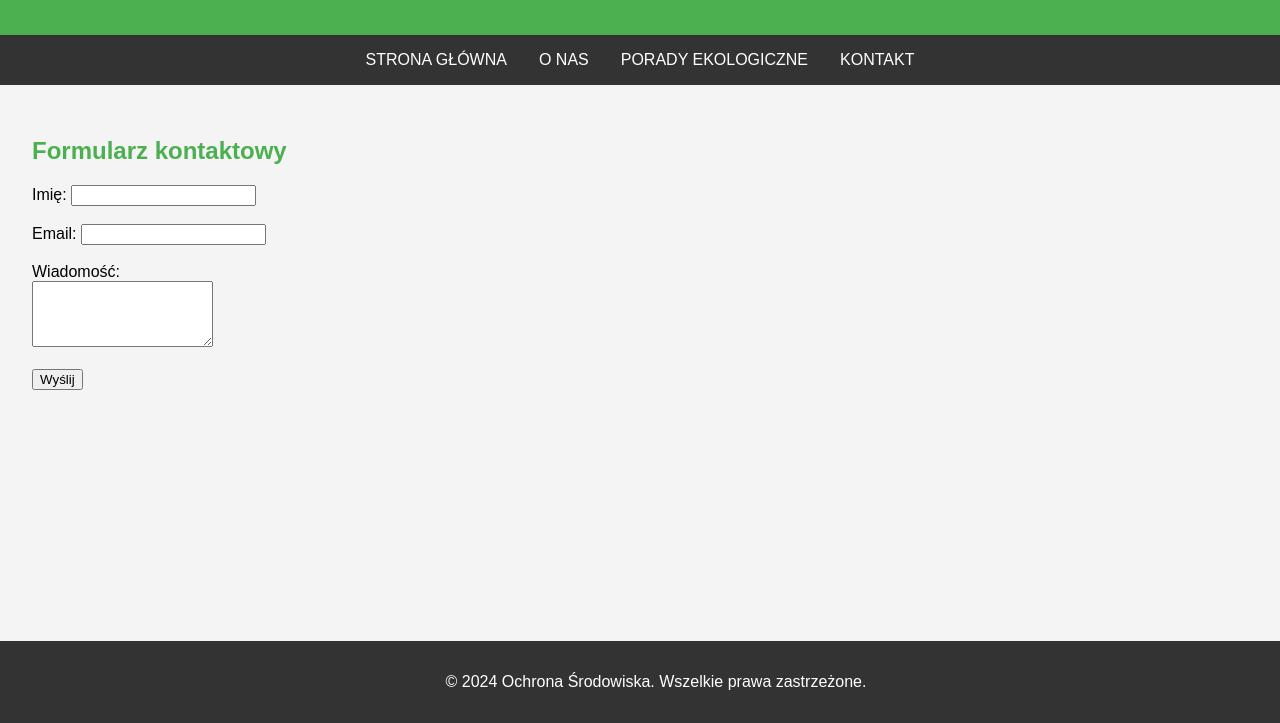
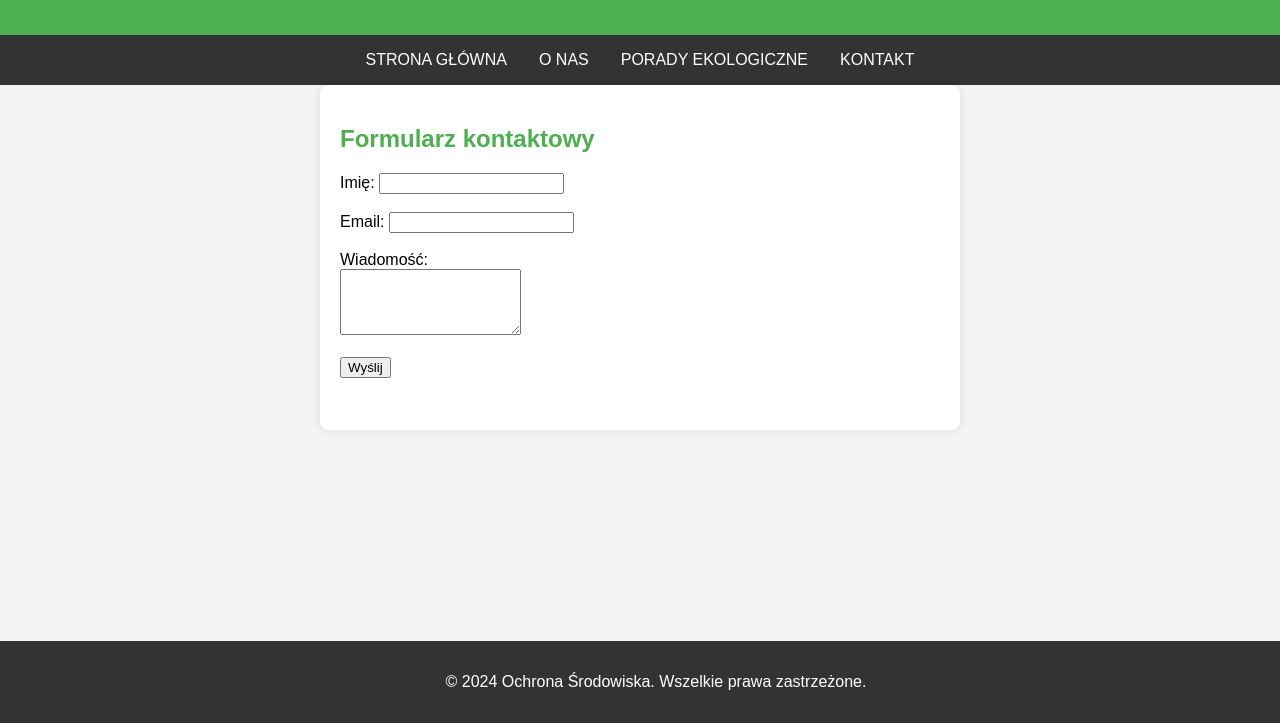
Before and after one commit to Jakub0821/protect-nature, a plain HTML site: page kontakt.html in a window 1280 px wide. Shown: the part 77-800 px from the top of the page. Drawn offline with Linux system fonts and the light colour scheme.

Commit message:
change style-kontakt.css

```diff
--- a/css/style-kontakt.css
+++ b/css/style-kontakt.css
@@ -25,7 +25,12 @@ nav a:hover {
     background-color: #575757;
 }
 .container {
-    padding: 2rem;
+    max-width: 600px;
+    margin: 0 auto;
+    padding: 20px;
+    background-color: white;
+    box-shadow: 0 0 10px rgba(0, 0, 0, 0.1);
+    border-radius: 8px;
 }
 section {
     margin-bottom: 2rem;
```
